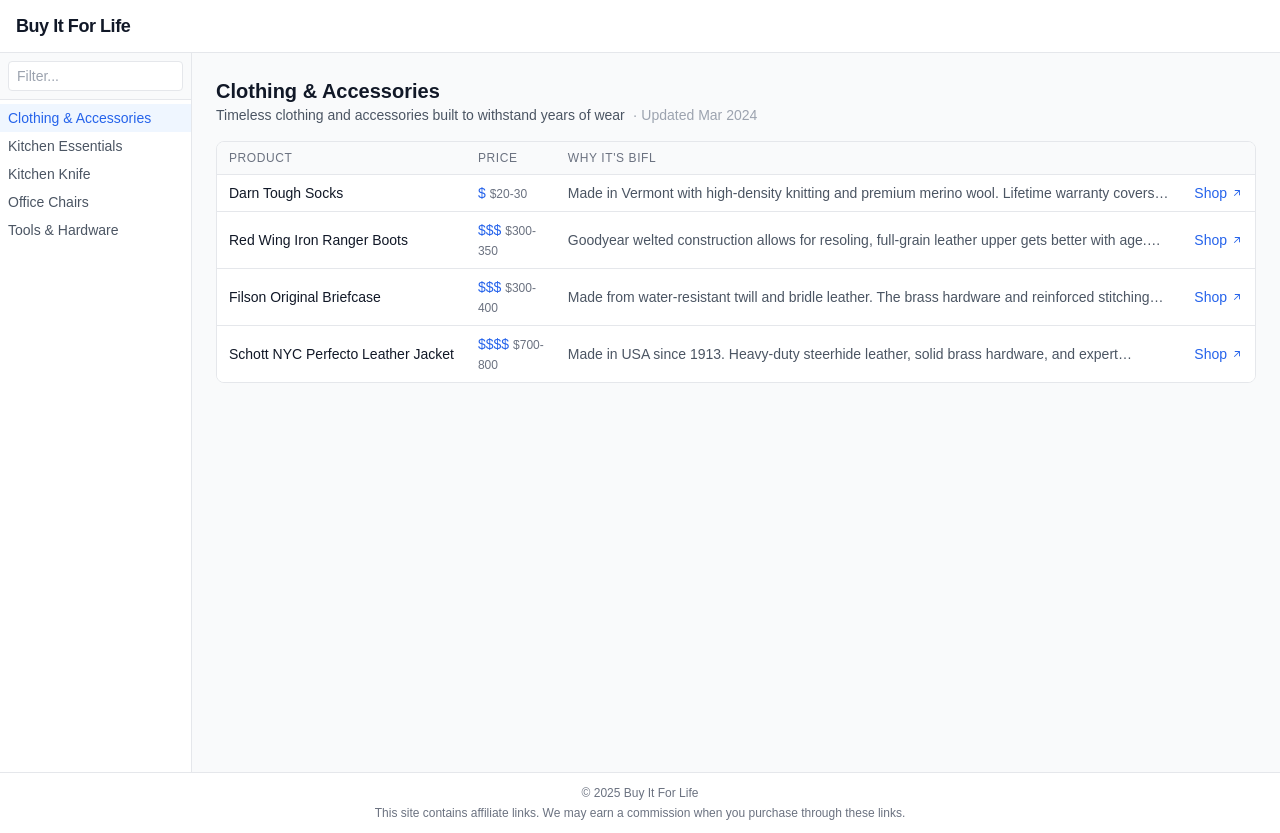
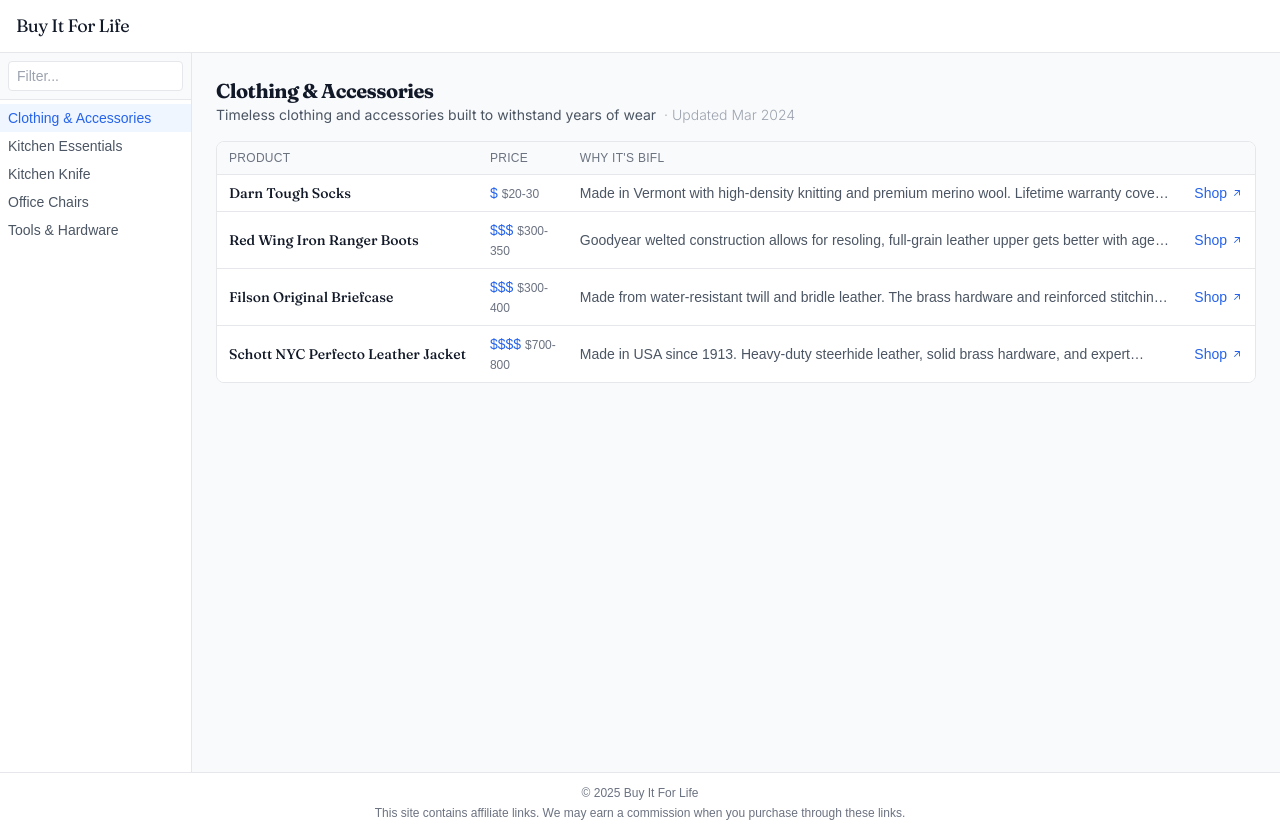
Before and after one commit to SparkyWoo/bifl, a Next.js app: page /categories/clothing in a window 1280 px wide. Built offline with nearby package versions, Linux system fonts and the light colour scheme.

Commit message:
improve category page ui/ux -new font

```diff
--- a/app/categories/[id]/page.tsx
+++ b/app/categories/[id]/page.tsx
@@ -100,10 +100,10 @@
   return (
     <div className="max-w-7xl space-y-4">
       <div className="mb-2">
-        <h1 className="text-xl font-bold text-gray-900">{content.title}</h1>
-        <p className="text-sm text-gray-600">
+        <h1 className="text-xl font-serif font-bold text-gray-900 tracking-tight">{content.title}</h1>
+        <p className="text-sm text-gray-600 font-sans">
           {content.description}
-          <span className="text-gray-400 ml-2">
+          <span className="text-gray-400 ml-2 font-light">
             · Updated {new Date(content.lastUpdated).toLocaleDateString('en-US', { month: 'short', year: 'numeric' })}
           </span>
         </p>
@@ -114,13 +114,13 @@
           <table className="min-w-full divide-y divide-gray-200">
             <thead>
               <tr className="bg-gray-50">
-                <th scope="col" className="px-3 py-2 text-left text-xs font-medium text-gray-500 uppercase tracking-wider w-48">
+                <th scope="col" className="px-3 py-2 text-left text-xs font-medium text-gray-500 uppercase tracking-wide w-48">
                   Product
                 </th>
-                <th scope="col" className="px-3 py-2 text-left text-xs font-medium text-gray-500 uppercase tracking-wider w-20">
+                <th scope="col" className="px-3 py-2 text-left text-xs font-medium text-gray-500 uppercase tracking-wide w-20">
                   Price
                 </th>
-                <th scope="col" className="px-3 py-2 text-left text-xs font-medium text-gray-500 uppercase tracking-wider">
+                <th scope="col" className="px-3 py-2 text-left text-xs font-medium text-gray-500 uppercase tracking-wide">
                   Why It&apos;s BIFL
                 </th>
                 <th scope="col" className="w-16" />
@@ -130,20 +130,20 @@
               {content.products?.map((product) => (
                 <tr key={product.name} className="hover:bg-gray-50/50">
                   <td className="px-3 py-2 truncate">
-                    <div className="font-medium text-gray-900 text-sm truncate">
+                    <div className="font-serif font-medium text-gray-900 text-sm truncate">
                       {product.name}
                     </div>
                   </td>
                   <td className="px-3 py-2">
                     <div className="text-sm">
                       <span className="font-medium text-blue-600">{product.priceTier}</span>
-                      <span className="text-xs text-gray-500 ml-1">
+                      <span className="text-xs text-gray-500 ml-1 font-light">
                         {product.priceRange}
                       </span>
                     </div>
                   </td>
                   <td className="px-3 py-2">
-                    <p className="text-sm text-gray-600 line-clamp-1 hover:line-clamp-none">
+                    <p className="text-sm text-gray-600 line-clamp-1 hover:line-clamp-none font-light">
                       {product.whyBifl}
                     </p>
                   </td>
--- a/app/layout.tsx
+++ b/app/layout.tsx
@@ -1,6 +1,6 @@
 import * as React from 'react'
 import type { Metadata } from "next";
-import { Inter } from "next/font/google";
+import { Inter, Fraunces } from "next/font/google";
 import "./globals.css";
 import { getAllCategories } from "./lib/categories";
 import Link from "next/link";
@@ -11,8 +11,16 @@
   variable: '--font-inter',
 });
 
+const fraunces = Fraunces({
+  subsets: ["latin"],
+  variable: '--font-fraunces',
+});
+
 export const metadata: Metadata = {
-  title: "Buy It For Life - Durable Product Recommendations",
+  title: {
+    template: '%s | Buy It For Life',
+    default: 'Buy It For Life - Durable Product Recommendations',
+  },
   description: "Curated recommendations for long-lasting, high-quality products that are worth the investment.",
   keywords: "BIFL, buy it for life, durable products, long-lasting products, quality products",
 };
@@ -28,12 +36,12 @@
   children: React.ReactNode
 }) {
   return (
-    <html lang="en" className={`${inter.variable} font-sans antialiased`}>
+    <html lang="en" className={`${inter.variable} ${fraunces.variable} font-sans antialiased`}>
       <body className="min-h-screen bg-gray-50 text-gray-900 text-sm">
         <div className="min-h-screen flex flex-col">
           <header className="bg-white border-b border-gray-200 sticky top-0 z-10">
             <div className="mx-auto px-4 py-3">
-              <h1 className="text-lg font-semibold tracking-tight text-gray-900">
+              <h1 className="text-lg font-serif tracking-tight text-gray-900">
                 <Link href="/" className="hover:text-gray-600 transition-colors">
                   Buy It For Life
                 </Link>
--- a/tailwind.config.ts
+++ b/tailwind.config.ts
@@ -8,6 +8,10 @@
   ],
   theme: {
     extend: {
+      fontFamily: {
+        sans: ['var(--font-inter)', 'system-ui', 'sans-serif'],
+        serif: ['var(--font-fraunces)', 'Georgia', 'serif'],
+      },
       typography: {
         DEFAULT: {
           css: {
@@ -18,6 +22,15 @@
               '&:hover': {
                 color: 'rgb(var(--primary-dark))',
               },
+            },
+            h1: {
+              fontFamily: 'var(--font-fraunces)',
+            },
+            h2: {
+              fontFamily: 'var(--font-fraunces)',
+            },
+            h3: {
+              fontFamily: 'var(--font-fraunces)',
             },
           },
         },
```
